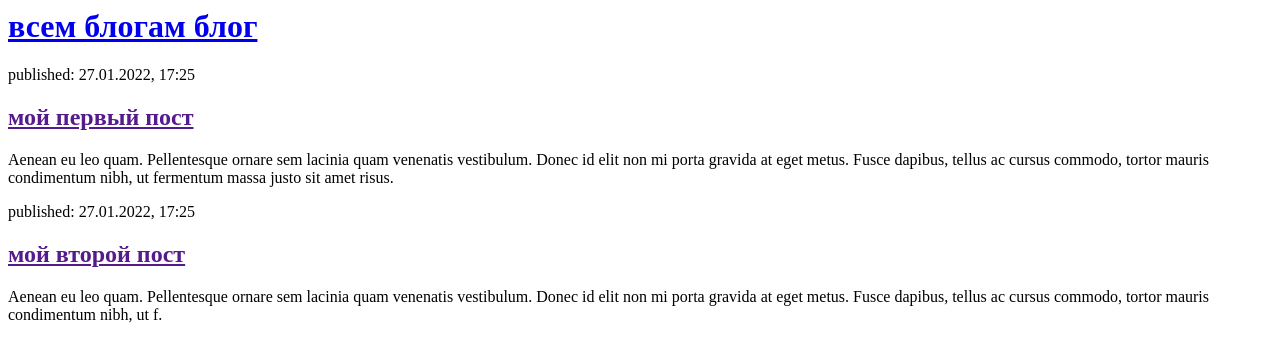
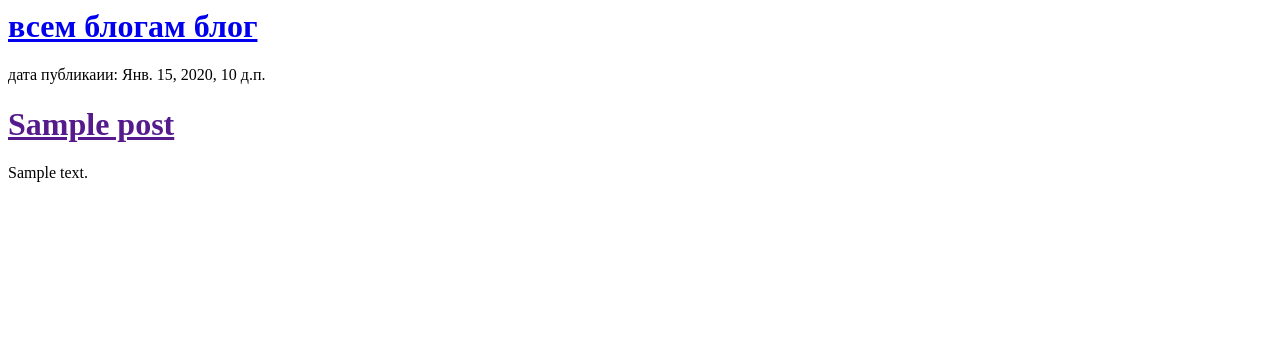
Before and after one commit to Gektar888/my-first-blog, a Django app: template blog/templates/blog/post_list.html in a window 1280 px wide. Shown: the top 362 px of the page. Run offline with Django 3.2, Linux system fonts and the light colour scheme; the template is opened without the code that fills it: most values are stand-ins (such as "Sample title", 1, 10 or a date in 2020); parts of the project's set-up code (start-up, migrations or seed data) failed here and were passed over.

Commit message:
Modified templates to display posts from database.

```diff
--- a/blog/templates/blog/post_list.html
+++ b/blog/templates/blog/post_list.html
@@ -6,17 +6,12 @@
         <div>
             <h1><a href="/">всем блогам блог</a></h1>
         </div>
-
+    {% for post in posts %}
         <div>
-            <p>published: 27.01.2022, 17:25</p>
-            <h2><a href="">мой первый пост</a></h2>
-            <p>Aenean eu leo quam. Pellentesque ornare sem lacinia quam venenatis vestibulum. Donec id elit non mi porta gravida at eget metus. Fusce dapibus, tellus ac cursus commodo, tortor mauris condimentum nibh, ut fermentum massa justo sit amet risus.</p>
+            <p> дата публикаии: {{ post.published_date }}</p>
+            <h1><a href="">{{ post.title }}</a></h1>
+            <p>{{ post.text|linebreaksbr }}</p>
         </div>
-
-        <div>
-            <p>published: 27.01.2022, 17:25</p>
-            <h2><a href="">мой второй пост</a></h2>
-            <p>Aenean eu leo quam. Pellentesque ornare sem lacinia quam venenatis vestibulum. Donec id elit non mi porta gravida at eget metus. Fusce dapibus, tellus ac cursus commodo, tortor mauris condimentum nibh, ut f.</p>
-        </div>
+    {% endfor %}
     </body>
 </html>
--- a/blog/views.py
+++ b/blog/views.py
@@ -1,5 +1,7 @@
 from django.shortcuts import render
+from django.utils import timezone
+from .models import Post
 
-# Create your views here.
 def post_list(request):
-    return render(request, 'blog/post_list.html', {})
+    posts = Post.objects.filter(published_date__lte=timezone.now()).order_by('published_date')
+    return render(request, 'blog/post_list.html', {'posts': posts})
```
